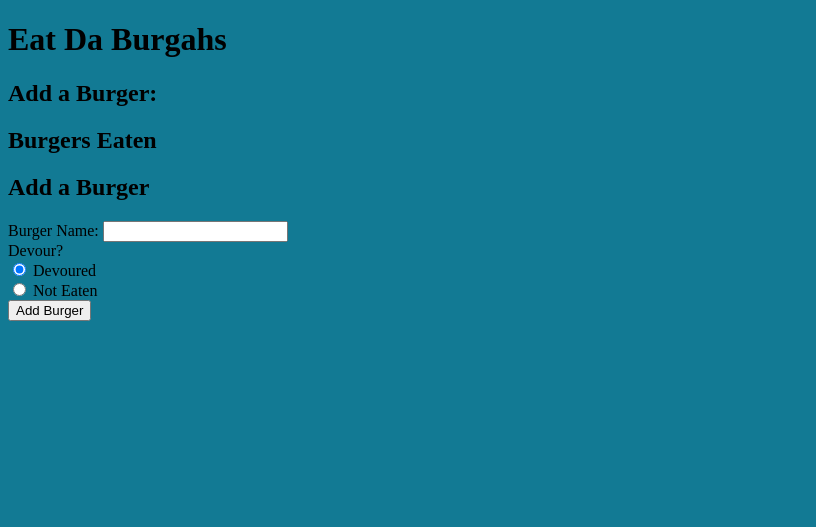
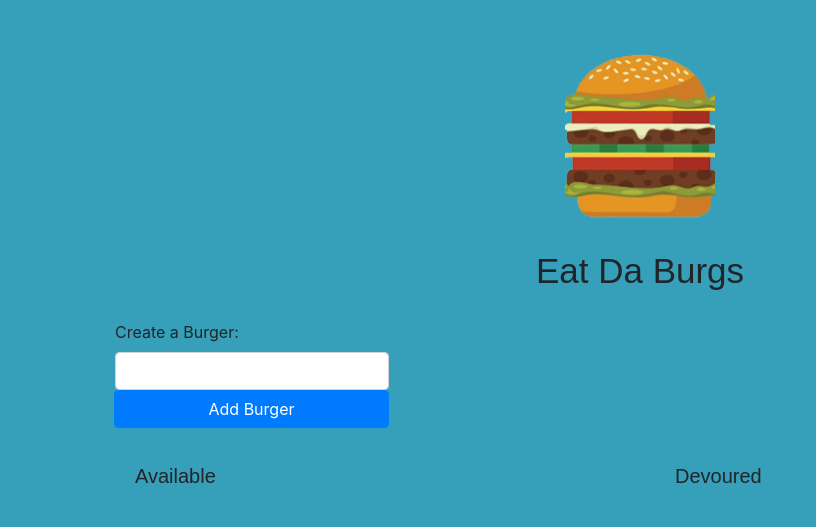
Before and after one commit to Lohelani/eat-da-burgahs-yah, a website: page public/index.html in a window 1280 px wide. Shown: the whole page, without its empty margins (0-816 px from the left). Drawn offline with nearby package versions, Linux system fonts and the light colour scheme; no server answers.

Commit message:
front end fixed

```diff
--- a/public/assets/css/style.css
+++ b/public/assets/css/style.css
@@ -1,3 +1,27 @@
 body {
-    background-color: rgb(18, 122, 148);
+    background-color: rgb(54, 159, 185);
+    margin-left: 100px;
+    margin-right:100px;
+    margin-top: 50px;
+    margin-bottom: 50px;
 }
+
+h1 {
+    padding: 20px;
+    text-align: center;
+    padding: 20 px;
+    font-size: 35px;
+    font-family: sans-serif;
+}
+
+h2 {
+    font-size: 20px;
+    font-family: sans-serif;
+    padding: 20px;
+}
+
+.center {
+    display: block;
+    margin-left: auto;
+    margin-right: auto;
+}
--- a/public/assets/js/burgers.js
+++ b/public/assets/js/burgers.js
@@ -12,9 +12,9 @@ $(function () {
             let new_elem = '<li>' + burgers[i].id + '. ' + burgers[i].name + "<button class='change-devoured' data-id='" + burgers[i].id + "' data-newDevoured='" + !burgers[i].devoured + "'>";
 
             if (burgers[i].devoured) {
+                new_elem += "Devoured";
+            } else {
                 new_elem += "Devour Burger";
-            } else {
-                new_elem += "Devoured";
             }
 
             new_elem += '</button>';
@@ -52,8 +52,7 @@ $(function () {
         event.preventDefault();
 
         let newBurger = {
-            name: $('#bg').val().trim(),
-            devour: $('[name=devour]:checked').val().trim()
+            name: $('#bg').val().trim()
         };
 
         $.ajax('/burgers', {
--- a/public/index.html
+++ b/public/index.html
@@ -1,37 +1,64 @@
 <!DOCTYPE html>
 <html lang="en">
+
 <head>
   <meta charset="UTF-8" />
+  <link rel="stylesheet" href="https://stackpath.bootstrapcdn.com/bootstrap/4.3.1/css/bootstrap.min.css"
+    integrity="sha384-ggOyR0iXCbMQv3Xipma34MD+dH/1fQ784/j6cY/iJTQUOhcWr7x9JvoRxT2MZw1T" crossorigin="anonymous">
   <link rel="stylesheet" href="/assets/css/style.css" type="text/css" />
   <title>Burgers</title>
   <script src="https://code.jquery.com/jquery.js"></script>
   <script src="/assets/js/burgers.js"></script>
 </head>
+
 <body>
-    <h1>Eat Da Burgahs</h1>
+  <header>
+    <img class="center" src="burger.png" alt="Cartoon burger" width="150" height="180">
+    <h1>Eat Da Burgs</h1>
+  </header>
 
-    <h2>Add a Burger:</h2>
+  <!--
+  <input type="text" class="form-control" placeholder="Recipient's username" aria-label="Recipient's username"
+    aria-describedby="button-addon2">
+  <div class="input-group-append">
+    <button class="btn btn-outline-secondary" type="button" id="button-addon2">Button</button>
+  </div> -->
+
+
+
+  <div class="container">
+    <div class="input-group">
+      <div class="row">
+        <div class="col-12">
+          <form class="create-form">
+            <div class="form-group">
+              <label for="bg">Create a Burger:</label>
+              <input type="text" class="form-control" id="bg" name="name" />
+              <div class="input-group-append">
+              <button type="submit" class="btn btn-primary form-control">Add Burger</button></div>
+            </div>
+          </form>
+        </div>
+      </div>
+    </div>
+
+
+</div>
+<div class="container">
+    <div class="row">
+      <div class="col">
+        <h2>Available</h2>
 
         <ul id="addedBurgers"></ul>
-
-    <h2>Burgers Eaten</h2>
+      </div>
+      <div class="col">
+        <h2>Devoured</h2>
 
         <ul id="eatenBurgers"></ul>
-
-    <h2>Add a Burger</h2>
-    <form class="create-form">
-      <div class="form-group">
-        <label for="bg">Burger Name:</label>
-        <input type="text" id="bg" name="name" />
+      </div>
+    </div>
   </div>
 
-      <div class="form-group">
-        <label for="devour">Devour?</label><br />
-        <input type="radio" name="devour" value="1" checked /> Devoured<br />
-        <input type="radio" name="devoured" value="0" /> Not Eaten
-      </div>
+</body>
 
-      <button type="submit">Add Burger</button>
-    </form>
-  </body>
 </html>
```
Also changed, not shown: public/burger.png (added), 3 other files. Lines whose indentation alone changed are shown as unchanged.
